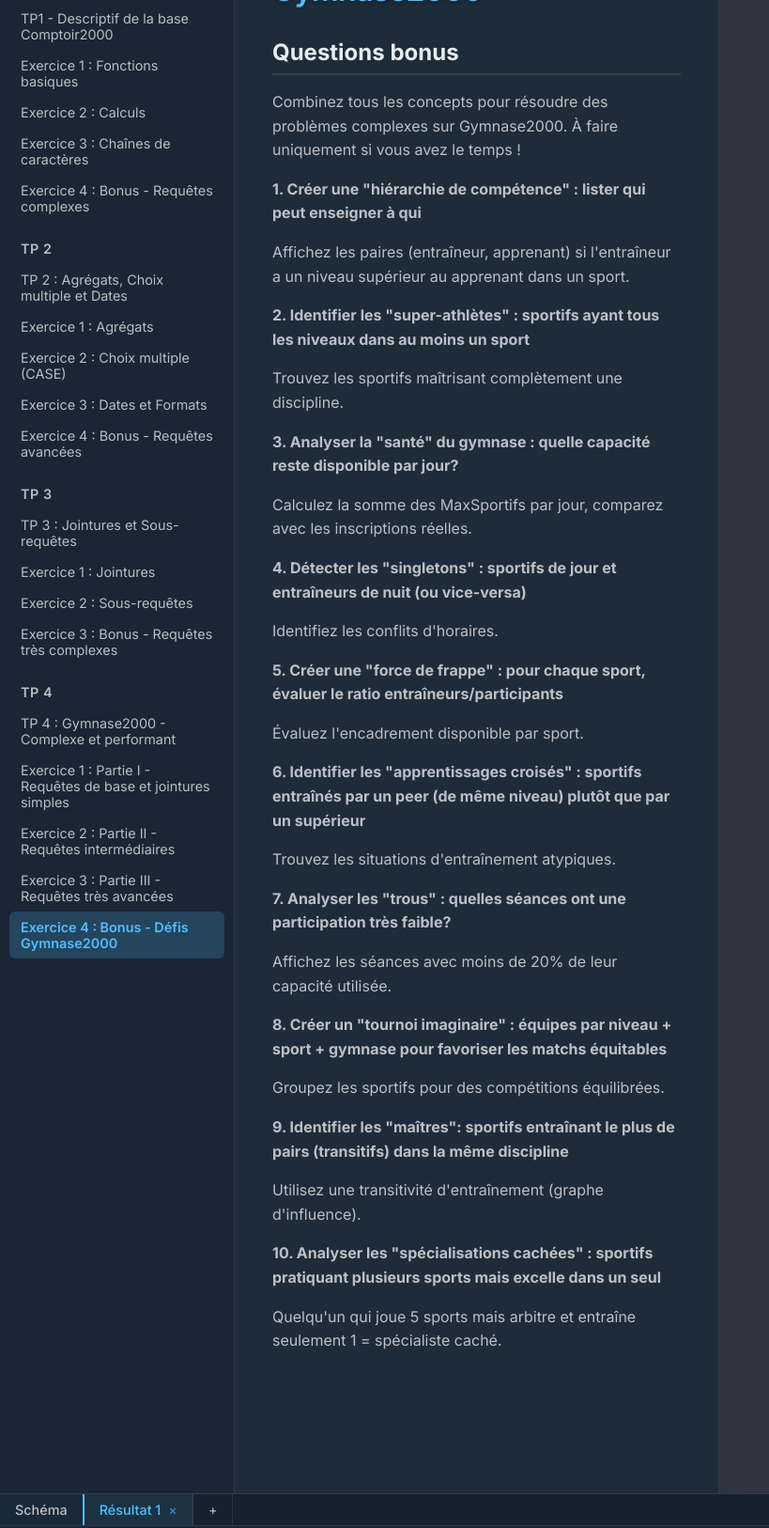
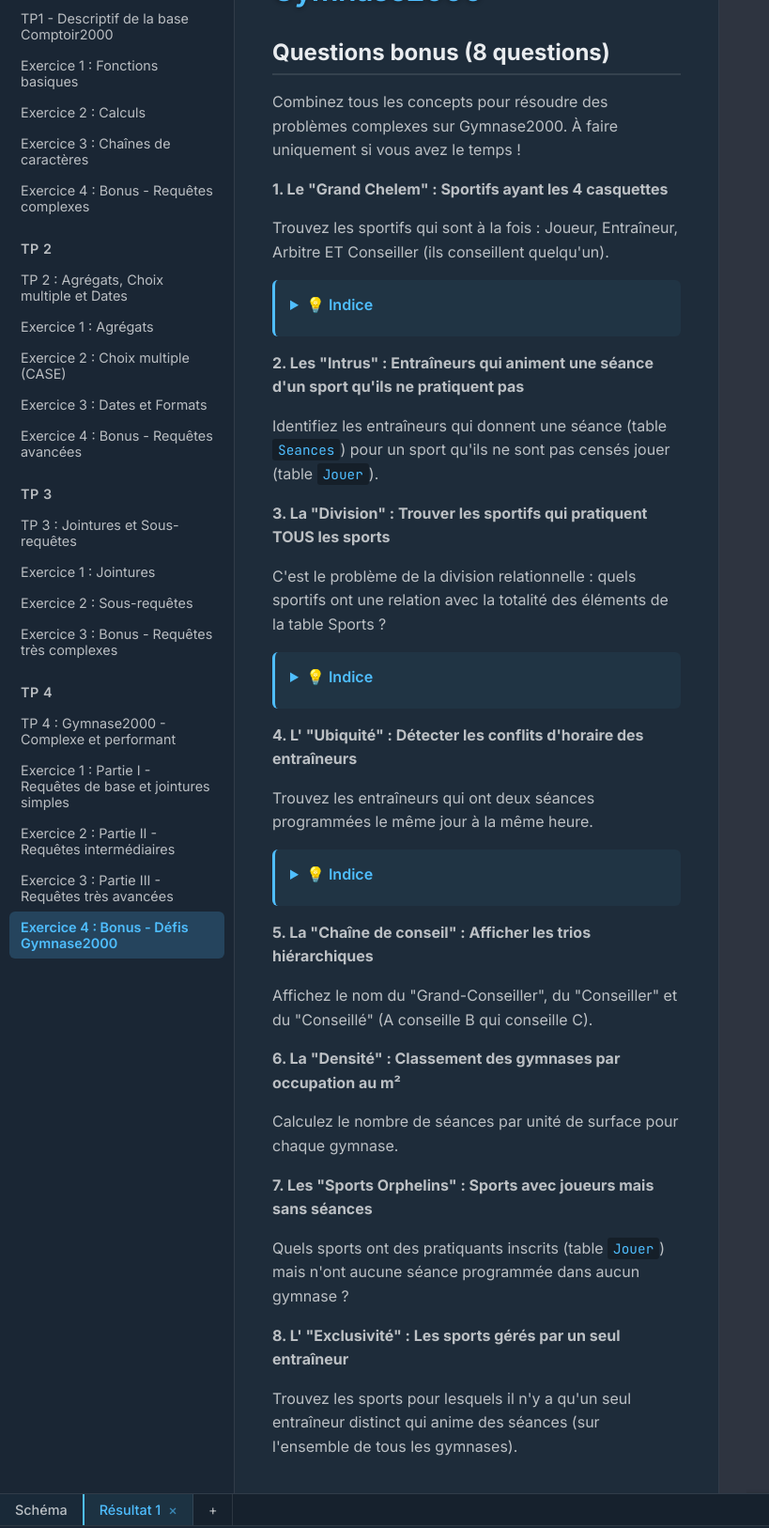
Before and after one commit to JohanPy/tp-sql, an Eleventy site: page src/tps/tp4-ex5.md in a window 1280 px wide and 2000 px high. Shown: the part 165-1791 px from the top of the page at 94% size, without its empty margins (0-819 px from the left). Built offline with nearby package versions, Linux system fonts and the light colour scheme; Eleventy itself is replaced by a stand-in of ours; files that its build step writes are made by us from their sources; no server answers; what markdown-it-attrs would draw is missing.

Commit message:
tp4 exo bonus

```diff
--- a/src/tps/tp4-ex5.md
+++ b/src/tps/tp4-ex5.md
@@ -14,46 +14,53 @@ show_save_db: false
 
 # Exercice 4 : Bonus - Défis Gymnase2000
 
-## Questions bonus
+## Questions bonus (8 questions)
 
 Combinez tous les concepts pour résoudre des problèmes complexes sur Gymnase2000. À faire uniquement si vous avez le temps !
 
-**1. Créer une "hiérarchie de compétence" : lister qui peut enseigner à qui**
+**1. Le "Grand Chelem" : Sportifs ayant les 4 casquettes**
 
-Affichez les paires (entraîneur, apprenant) si l'entraîneur a un niveau supérieur au apprenant dans un sport.
+Trouvez les sportifs qui sont à la fois : Joueur, Entraîneur, Arbitre ET Conseiller (ils conseillent quelqu'un).
 
-**2. Identifier les "super-athlètes" : sportifs ayant tous les niveaux dans au moins un sport**
+<details>
+<summary>💡 Indice</summary>
+Utilisez `INTERSECT` ou des jointures multiples (`INNER JOIN`). Pour "Conseiller", vérifiez si leur ID apparaît dans la colonne `IdSportifConseiller` de la table `Sportifs`.
+</details>
 
-Trouvez les sportifs maîtrisant complètement une discipline.
+**2. Les "Intrus" : Entraîneurs qui animent une séance d'un sport qu'ils ne pratiquent pas**
 
-**3. Analyser la "santé" du gymnase : quelle capacité reste disponible par jour?**
+Identifiez les entraîneurs qui donnent une séance (table `Seances`) pour un sport qu'ils ne sont pas censés jouer (table `Jouer`).
 
-Calculez la somme des MaxSportifs par jour, comparez avec les inscriptions réelles.
+**3. La "Division" : Trouver les sportifs qui pratiquent TOUS les sports**
 
-**4. Détecter les "singletons" : sportifs de jour et entraîneurs de nuit (ou vice-versa)**
+C'est le problème de la division relationnelle : quels sportifs ont une relation avec la totalité des éléments de la table Sports ?
 
-Identifiez les conflits d'horaires.
+<details>
+<summary>💡 Indice</summary>
+Comparez le nombre de sports distincts pratiqués par le sportif avec le nombre total de sports existants (`COUNT`).
+</details>
 
-**5. Créer une "force de frappe" : pour chaque sport, évaluer le ratio entraîneurs/participants**
+**4. L' "Ubiquité" : Détecter les conflits d'horaire des entraîneurs**
 
-Évaluez l'encadrement disponible par sport.
+Trouvez les entraîneurs qui ont deux séances programmées le même jour à la même heure.
 
-**6. Identifier les "apprentissages croisés" : sportifs entraînés par un peer (de même niveau) plutôt que par un supérieur**
+<details>
+<summary>💡 Indice</summary>
+Faites une auto-jointure sur la table `Seances` pour trouver deux lignes différentes avec le même entraîneur, le même jour et le même horaire.
+</details>
 
-Trouvez les situations d'entraînement atypiques.
+**5. La "Chaîne de conseil" : Afficher les trios hiérarchiques**
 
-**7. Analyser les "trous" : quelles séances ont une participation très faible?**
+Affichez le nom du "Grand-Conseiller", du "Conseiller" et du "Conseillé" (A conseille B qui conseille C).
 
-Affichez les séances avec moins de 20% de leur capacité utilisée.
+**6. La "Densité" : Classement des gymnases par occupation au m²**
 
-**8. Créer un "tournoi imaginaire" : équipes par niveau + sport + gymnase pour favoriser les matchs équitables**
+Calculez le nombre de séances par unité de surface pour chaque gymnase.
 
-Groupez les sportifs pour des compétitions équilibrées.
+**7. Les "Sports Orphelins" : Sports avec joueurs mais sans séances**
 
-**9. Identifier les "maîtres": sportifs entraînant le plus de pairs (transitifs) dans la même discipline**
+Quels sports ont des pratiquants inscrits (table `Jouer`) mais n'ont aucune séance programmée dans aucun gymnase ?
 
-Utilisez une transitivité d'entraînement (graphe d'influence).
+**8. L' "Exclusivité" : Les sports gérés par un seul entraîneur**
 
-**10. Analyser les "spécialisations cachées" : sportifs pratiquant plusieurs sports mais excelle dans un seul**
-
-Quelqu'un qui joue 5 sports mais arbitre et entraîne seulement 1 = spécialiste caché.
+Trouvez les sports pour lesquels il n'y a qu'un seul entraîneur distinct qui anime des séances (sur l'ensemble de tous les gymnases).
```
